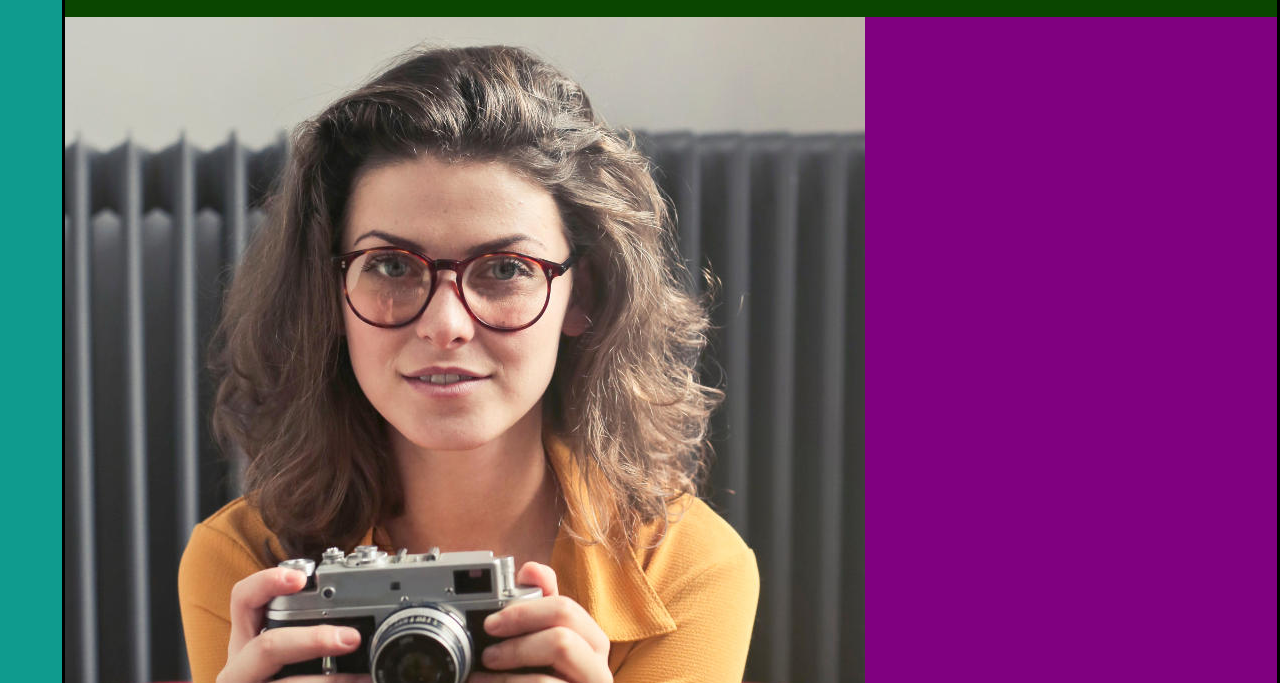
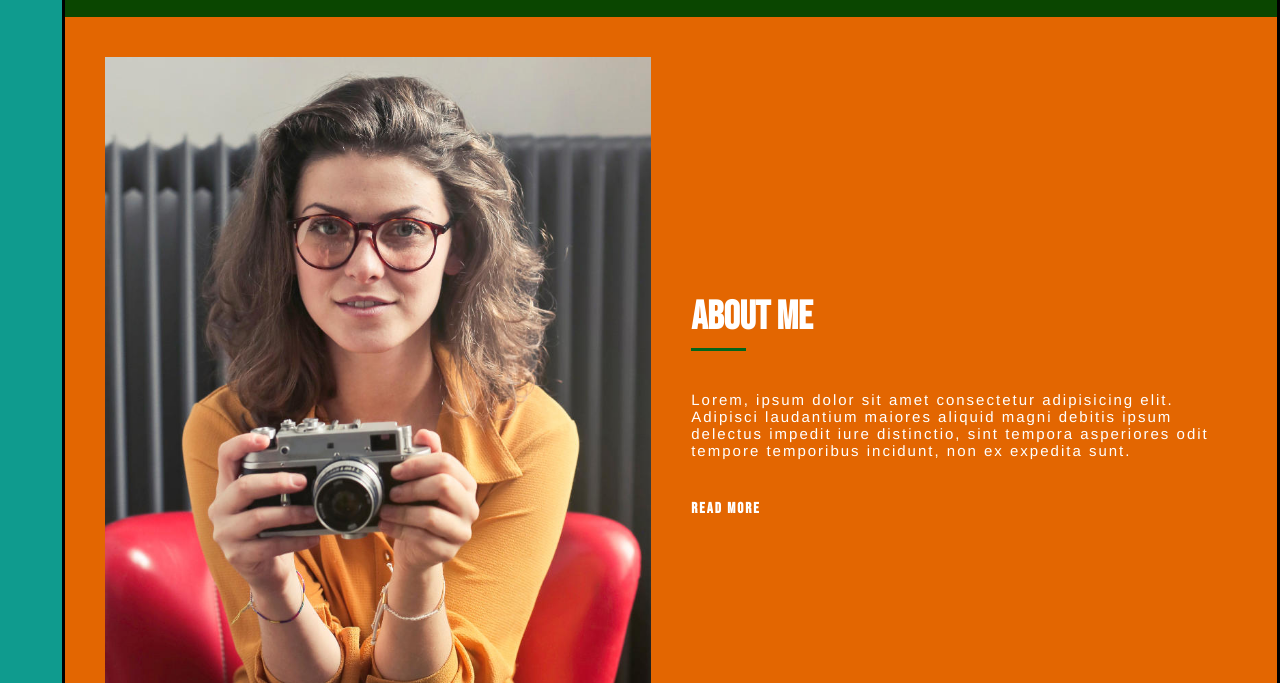
Before and after one commit to MarcoVMontoya1989/portfoliotemplate, a website: page index.html in a window 1280 px wide. Shown: the part 2097-2780 px from the top of the page. Drawn offline with Linux system fonts and the light colour scheme; a web font is replaced by a local one.

Commit message:
feat: about section styles

```diff
--- /dev/null
+++ b/sass/aboutMe.scss
@@ -0,0 +1,91 @@
+#about-me {
+  display: flex;
+  justify-content: space-around;
+  align-items: center;
+  flex-wrap: wrap;
+
+  padding: 2rem;
+  background-color: $secondary-color;
+
+  .about-me {
+
+    &__img, &__content {
+      flex-basis: 40rem;
+      padding: 2rem;
+      flex-grow: 1;
+    }
+
+    &__img {
+      img {
+        width: 100%;
+        height: 100%;
+        object-fit: cover;
+      }
+    }
+
+    &__content {
+      &--title {
+        font-size: 4rem;
+        padding: 1rem 0;
+        color: white;
+        text-transform: uppercase;
+
+        position: relative;
+        margin-bottom: 4rem;
+
+        &:after {
+          position: absolute;
+          content: '';
+          bottom: 0;
+          left: 0;
+          height: 0.3rem;
+          width: 10%;
+          background-color: $primary-color;
+        }
+      }
+
+
+      &--para {
+        margin-bottom: 4rem;
+        letter-spacing: 0.2rem;
+
+        font-size: 1.5rem;
+        font-family: "Helvetica Neue", "Bebas Neue", "Klee One", cursive ;
+
+      }
+
+      &--link {
+        &:visited, &:link {
+          text-decoration: none;
+          padding: 1rem 0;
+          font-size: 1.5rem;
+          font-weight: 600;
+          letter-spacing: 0.2rem;
+          text-transform: uppercase;
+          z-index: 1;
+          position: relative;
+
+          &::after {
+            content: '';
+            position: absolute;
+            top: 0;
+            left: 0;
+            width: 100%;
+            height: 100%;
+            background-color: $primary-color;
+            transform: scaleY(0);
+            transform-origin: bottom;
+            transition: all 0.3s cubic-bezier(0.68, -0.55, 0.265, 1.55);
+
+            z-index: -1;
+          }
+
+          &:hover::after {
+            transform: scaleY(1);
+            transform-origin: top;
+          }
+        }
+      }
+    }
+  }
+}
--- a/sass/base.scss
+++ b/sass/base.scss
@@ -7,3 +7,4 @@
 @import "mainNavbar";
 @import "Showcase";
 @import "work";
+@import "aboutMe";
```
Also changed, not shown: index.html (+2 -0 lines), css/style.css, 1 other file.
